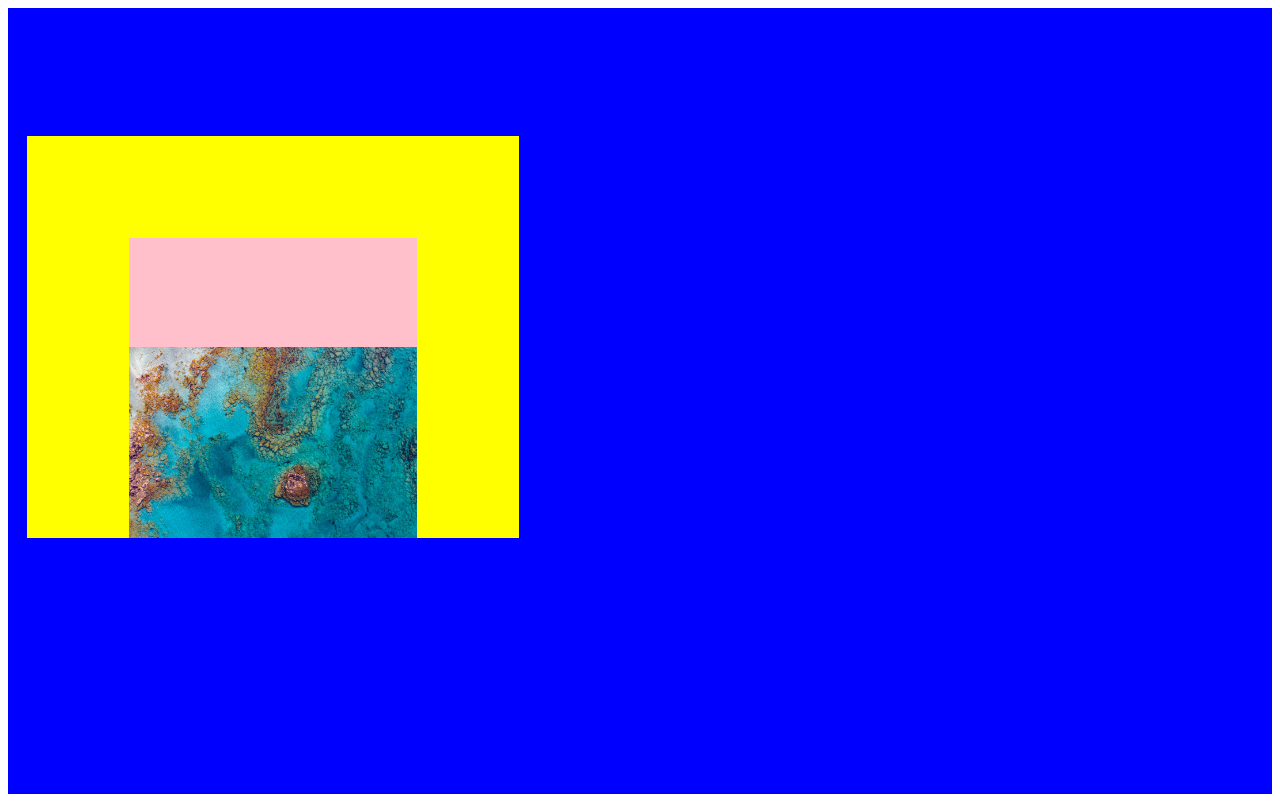
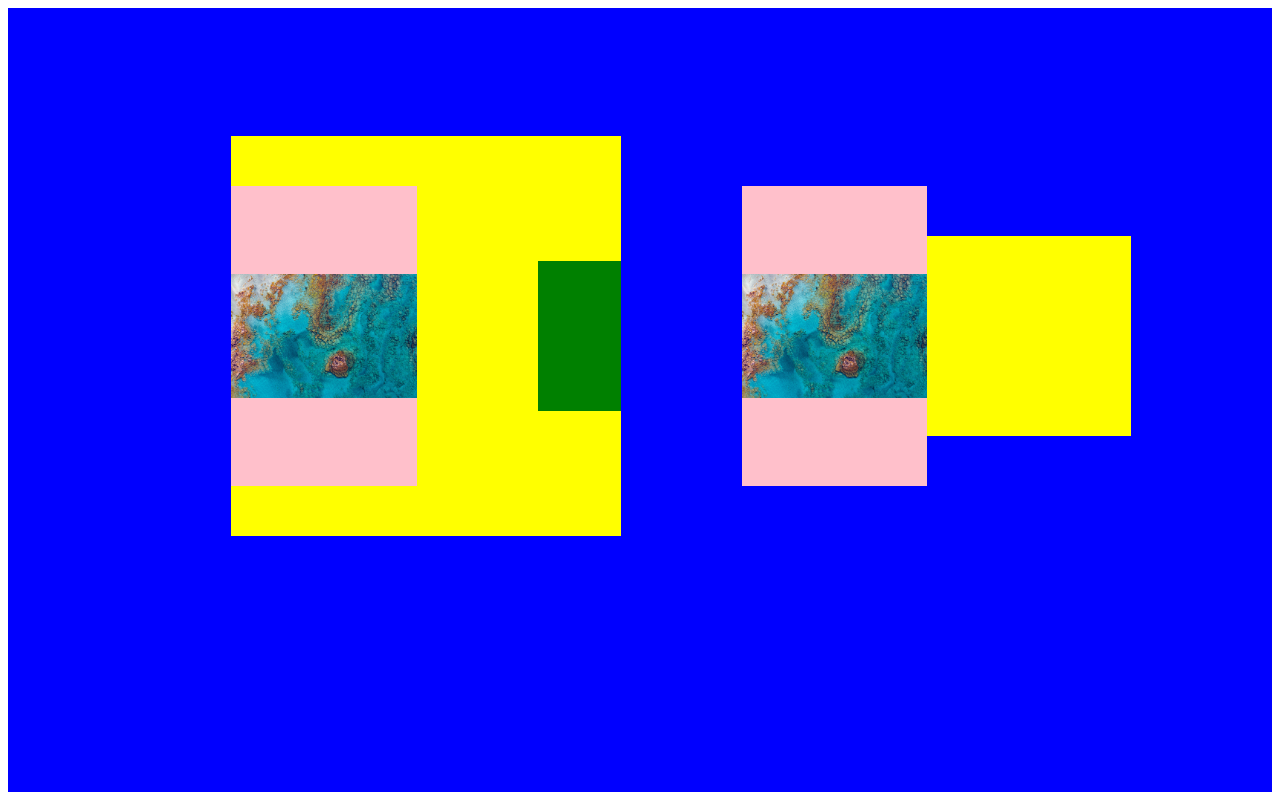
Before and after one commit to AndreasFaust/react-raster, a Gatsby site: page /test in a window 1280 px wide. Built offline with nearby package versions, Linux system fonts and the light colour scheme; Gatsby itself is replaced by a stand-in of ours.

Commit message:
fix: Fix prop 'right'

```diff
--- a/src/pages/test.js
+++ b/src/pages/test.js
@@ -9,10 +9,10 @@ import image5 from '../images/image-5.jpg'
 
 const ImageBox = () => (
   <Box
-    top={1}
-    left={1}
-    cols={3}
-    alignY={'bottom'}
+    // top={0.5}
+    // left={0.5}
+    cols={2}
+    alignY={'center'}
     style={`
       background: pink;
       height: 300px;
@@ -59,9 +59,12 @@ const IndexPage = () => {
       alignX={'center'}
       alignY={'center'}
       control
+      // styleOuter={`width: 80%;`}
       style={`
         background: blue;
-        align-items: center;
+        // align-items: center;
+        // justify-items: center;
+        // justify-content: center;
       `}
       // cssMode='flex'
       ref={gridRef}
@@ -69,11 +72,36 @@ const IndexPage = () => {
       <Box
         ref={boxRef}
         className='Box--1'
-        cols={[5]}
+        cols={[4]}
+        left={[2]}
+        right={[1]}
+        alignY='center'
+        style={`
+        background: yellow;
+        height: 400px;
+      `}
+      >
+        <ImageBox />
+        <Box
+          className='Box--3'
+          cols={[1]}
+          left={[1]}
+          alignY='center'
+          style={`
+            background: green;
+            height: 150px;
+          `}
+        />
+      </Box>
+      <Box
+        ref={boxRef}
+        className='Box--2'
+        cols={[4]}
         left={[0]}
         style={`
-        background: yellow;
-      `}
+          background: yellow;
+          height: 200px;
+        `}
       >
         <ImageBox />
       </Box>
--- a/src/raster/Box/container.js
+++ b/src/raster/Box/container.js
@@ -24,8 +24,9 @@ const GridContainer = styled(Container)`
       margin-bottom: ${props.bottom[index]};
       ${props.style[index]}
 
+      align-content: ${props => props.alignY[index]};
       align-items: ${props => props.alignY[index]};
-      justify-content: ${props => props.alignX[index]};
+      // justify-content: ${props => props.alignX[index]};
     `
   })}
 `
--- a/src/raster/Box/index.js
+++ b/src/raster/Box/index.js
@@ -56,7 +56,7 @@ const Box = React.forwardRef(({
   const bottomNormalized = useMemo(() => normalizeProps({ prop: bottom, breakpoints }), [bottom, breakpoints])
 
   const colsNormalized = useMemo(() => normalizeProps({ prop: cols, defaultProp: parent, breakpoints }), [cols, parent, breakpoints])
-  const colsPercent = useMemo(() => getColsPercent({ cols: colsNormalized, left: leftNormalized, parent, cssMode }), [colsNormalized, leftNormalized, parent, cssMode])
+  const colsPercent = useMemo(() => getColsPercent({ cols: colsNormalized, left: leftNormalized, right: rightNormalized, parent, cssMode }), [colsNormalized, leftNormalized, rightNormalized, parent, cssMode])
 
   const leftPercent = useMemo(() => getMarginsPercent({ margin: leftNormalized, cols: colsPercent, gutterX, parent, cssMode }), [leftNormalized, colsPercent, gutterX, parent, cssMode])
   const rightPercent = useMemo(() => getMarginsPercent({ margin: rightNormalized, cols: colsPercent, gutterX, parent, cssMode }), [rightNormalized, colsPercent, gutterX, parent, cssMode])
--- a/src/raster/Grid/container.js
+++ b/src/raster/Grid/container.js
@@ -19,8 +19,9 @@ const GridContainer = styled(Container)`
       grid-column-gap: ${props.gutterX[index]};
       grid-row-gap: ${props.gutterY[index]};
       ${props.style[index]}
+      align-content: ${props => props.alignY[index]};
       align-items: ${props => props.alignY[index]};
-      justify-content: ${props => props.alignX[index]};
+      // justify-content: ${props => props.alignX[index]};
     `
   })}
 `
--- a/src/raster/Grid/index.js
+++ b/src/raster/Grid/index.js
@@ -12,6 +12,7 @@ import useCssMode from '../utils/useCssMode'
 import StyledContainer from './container'
 import Control from '../Control'
 import mergeStyles from '../utils/mergeStyles'
+import useCurrentBreakpoint from '../utils/useCurrentBreakpoint'
 
 const Grid = React.forwardRef((props, ref) => {
   const {
@@ -40,6 +41,7 @@ const Grid = React.forwardRef((props, ref) => {
   const cssModeNormalized = useCssMode(cssMode || 'grid')
 
   const breakpointsNormalized = useMemo(() => breakpoints, [breakpoints])
+  const currentBreakpoint = useCurrentBreakpoint(breakpointsNormalized)
   const gutterXNormalized = useMemo(() => normalizeProps({ prop: gutterX, breakpoints: breakpointsNormalized }), [gutterX, breakpointsNormalized])
   const gutterYNormalized = useMemo(() => normalizeProps({ prop: gutterY, breakpoints: breakpointsNormalized }), [gutterY, breakpointsNormalized])
   const alignXNormalized = useMemo(() => getAlign(normalizeProps({ prop: alignX, breakpoints: breakpointsNormalized }), cssModeNormalized, true), [alignX, breakpointsNormalized, cssModeNormalized])
@@ -60,7 +62,7 @@ const Grid = React.forwardRef((props, ref) => {
     <StyledContainer
       cssMode={cssModeNormalized}
       colspan={colspan}
-      className={classNames(['Grid', className])}
+      className={classNames(['Grid', 'bp-', className])}
       gutterX={gutterXNormalized}
       gutterY={gutterYNormalized}
       alignX={alignXNormalized}
--- a/src/raster/utils/getColsPercent.js
+++ b/src/raster/utils/getColsPercent.js
@@ -1,6 +1,6 @@
-export default ({ cols, left, parent, cssMode }) => {
+export default ({ cols, left, right, parent, cssMode }) => {
   if (cssMode === 'grid') {
-    return cols.map((col, index) => col + left[index])
+    return cols.map((col, index) => col + left[index] + right[index])
   }
   return cols.map((col, index) => (col * 100) / parent[index])
 }
--- a/src/raster/utils/getMarginsPercent.js
+++ b/src/raster/utils/getMarginsPercent.js
@@ -1,11 +1,14 @@
 export default ({ margin, cols, parent, cssMode, gutterX }) => {
   if (cssMode === 'grid') {
     return margin.map((mar, index) => {
-      return `calc(((100% + ${gutterX[index]}) / ${cols[index]}) * ${mar})`
+      return mar
+        ? `calc(((100% + ${gutterX[index]}) / ${cols[index]}) * ${mar})`
+        : undefined
     })
   }
   return margin.map((mar, index) => {
-    const percentValue = (mar * 100) / parent[index]
-    return `${percentValue}%`
+    return mar
+      ? `${(mar * 100) / parent[index]}%`
+      : undefined
   })
 }
--- /dev/null
+++ b/src/raster/utils/useCurrentBreakpoint.js
@@ -0,0 +1,22 @@
+import React, { useState, useEffect } from 'react'
+
+export default (breakpoints) => {
+  const [currentBp, setCurrentBp] = useState(0)
+  useEffect(() => {
+    function onResize () {
+      const w = window.innerWidth
+      let bp = 0
+      breakpoints.forEach(breakpoint => {
+        if (w > breakpoint) {
+          bp = breakpoint
+        }
+      })
+      console.log(bp)
+      setCurrentBp(bp)
+    }
+    onResize()
+    window.addEventListener('resize', onResize)
+    return () => window.removeEventListener('resize', onResize)
+  }, [])
+  return currentBp
+}
```
Also changed, not shown: .docz/app/db.json, README.md.
